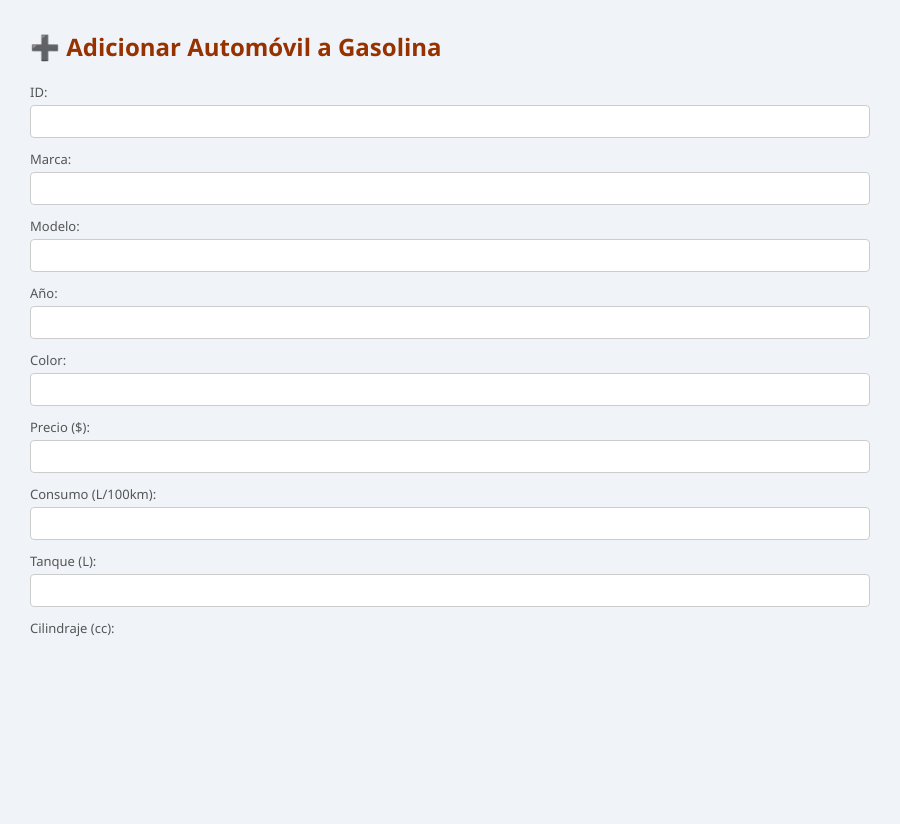
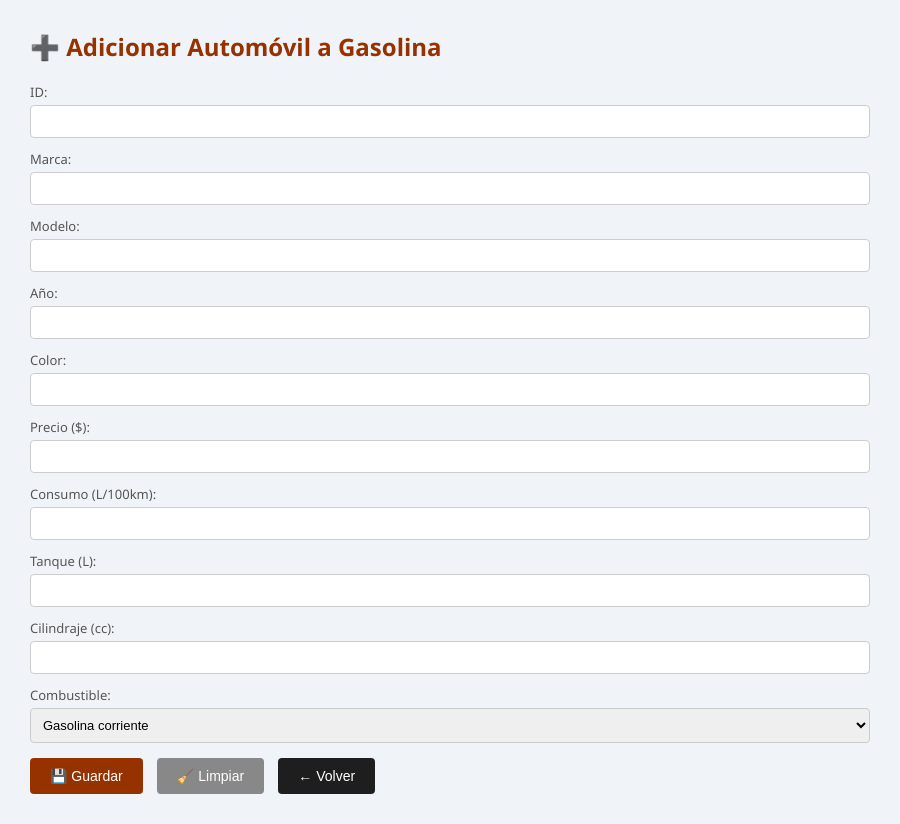
Before and after one commit to 2420202001-byte/ProyectoAutomoviles, an Electron app: page cliente2/renderer/adicionar-gasolina.html in a window 900 px wide. Before the commit the page ends 800 px from the top, so only its background shows below. Drawn offline with Linux system fonts and the light colour scheme.

Commit message:
Proyecto completo - Builder, Observer, Singleton, Maestro-Detalle

```diff
--- a/cliente2/renderer/adicionar-gasolina.html
+++ b/cliente2/renderer/adicionar-gasolina.html
@@ -17,6 +17,7 @@
         .mensaje { margin-top: 15px; padding: 10px; border-radius: 4px; font-size: 13px; }
         .exito { background: #d4edda; color: #155724; }
         .error { background: #f8d7da; color: #721c24; }
+        .btn-group { margin-top: 15px; }
     </style>
 </head>
 <body>
@@ -29,4 +30,60 @@
     <div class="form-group"><label>Precio ($):</label><input id="precio" type="number"></div>
     <div class="form-group"><label>Consumo (L/100km):</label><input id="consumoLitrosPor100Km" type="number"></div>
     <div class="form-group"><label>Tanque (L):</label><input id="capacidadTanqueLitros" type="number"></div>
-    <div class="form-group"><label>Cilindraje (cc):</l
+    <div class="form-group"><label>Cilindraje (cc):</label><input id="cilindraje" type="number"></div>
+    <div class="form-group">
+        <label>Combustible:</label>
+        <select id="tipoCombustible">
+            <option>Gasolina corriente</option>
+            <option>Gasolina extra</option>
+            <option>Premium</option>
+        </select>
+    </div>
+    <div class="btn-group">
+        <button class="btn btn-guardar" onclick="guardar()">💾 Guardar</button>
+        <button class="btn btn-limpiar" onclick="limpiar()">🧹 Limpiar</button>
+        <button class="btn btn-volver" onclick="location.href='index.html'">← Volver</button>
+    </div>
+    <div id="mensaje"></div>
+
+    <script>
+        const axios = require('axios')
+        const BASE_URL = 'http://localhost:8080'
+
+        async function guardar() {
+            try {
+                const auto = {
+                    id: document.getElementById('id').value.trim(),
+                    marca: document.getElementById('marca').value.trim(),
+                    modelo: document.getElementById('modelo').value.trim(),
+                    anio: parseInt(document.getElementById('anio').value),
+                    color: document.getElementById('color').value.trim(),
+                    precio: parseFloat(document.getElementById('precio').value),
+                    consumoLitrosPor100Km: parseFloat(document.getElementById('consumoLitrosPor100Km').value),
+                    capacidadTanqueLitros: parseFloat(document.getElementById('capacidadTanqueLitros').value),
+                    cilindraje: parseInt(document.getElementById('cilindraje').value),
+                    tipoCombustible: document.getElementById('tipoCombustible').value,
+                    transmision: 'Manual'
+                }
+                await axios.post(`${BASE_URL}/gasolina/`, auto)
+                mostrarMensaje('Automóvil a gasolina guardado exitosamente.', 'exito')
+                limpiar()
+            } catch (e) {
+                mostrarMensaje('Error al guardar: ' + e.message, 'error')
+            }
+        }
+
+        function limpiar() {
+            ['id','marca','modelo','anio','color','precio','consumoLitrosPor100Km',
+             'capacidadTanqueLitros','cilindraje'].forEach(id => document.getElementById(id).value = '')
+            document.getElementById('tipoCombustible').selectedIndex = 0
+            document.getElementById('mensaje').innerHTML = ''
+        }
+
+        function mostrarMensaje(texto, tipo) {
+            document.getElementById('mensaje').innerHTML =
+                `<div class="mensaje ${tipo}">${texto}</div>`
+        }
+    </script>
+</body>
+</html>
```
